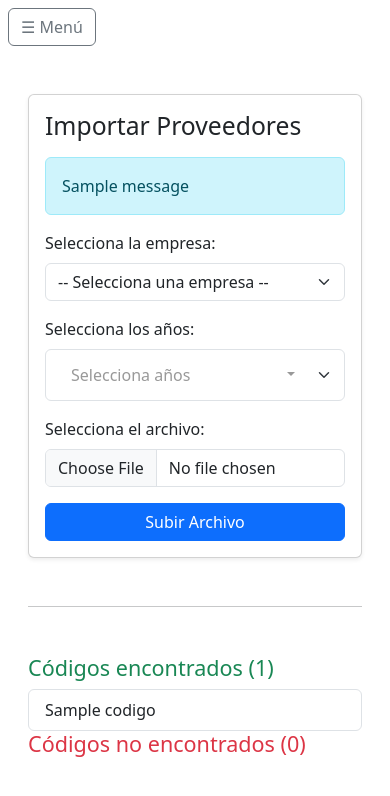
After one commit to CIAT-DAPA/ganabosques_web_admin, a Flask app: template src/templates/import_suppliers.html in a window 390 px wide. The commit adds this page. Shown: the top 796 px of the page. Run offline with Flask 3, Linux system fonts and the light colour scheme; the template is opened without the code that fills it: most values are stand-ins (such as "Sample title", 1, 10 or a date in 2020); one stand-in notice (Sample message) is shown; some libraries are stand-ins or nearby versions.

Commit message:
Add supplier import module with CSV validation, dynamic year and enterprise selectors, and responsive UI using Bootstrap

```diff
--- a/src/app.py
+++ b/src/app.py
@@ -1,7 +1,13 @@
 from flask import Flask, request, render_template, redirect, url_for, flash
 import os
 import traceback
+import csv
+from datetime import datetime
 from geoserver_import import upload_to_geoserver
+from mongoengine import connect
+from routes.home import home_bp
+from ganabosques_orm.collections.enterprise import Enterprise
+from ganabosques_orm.collections.farm import Farm
 
 app = Flask(__name__)
 app.secret_key = 'your_secret_key_here'
@@ -9,43 +15,38 @@ app.secret_key = 'your_secret_key_here'
 # Allowed file types
 ALLOWED_EXTENSIONS = {'shp', 'tif', 'tiff', 'csv', 'xls', 'xlsx'}
 UPLOAD_FOLDER = 'uploaded_files'
+CSV_FOLDER = 'uploaded_codes'
 
-# Create upload folder if it doesn't exist
-if not os.path.exists(UPLOAD_FOLDER):
-    os.makedirs(UPLOAD_FOLDER)
+# Create upload folders if they don't exist
+os.makedirs(UPLOAD_FOLDER, exist_ok=True)
+os.makedirs(CSV_FOLDER, exist_ok=True)
 
 app.config['UPLOAD_FOLDER'] = UPLOAD_FOLDER
+app.config['CSV_FOLDER'] = CSV_FOLDER
 
 # Check if the file has an allowed extension
 def allowed_file(filename):
     return '.' in filename and filename.rsplit('.', 1)[1].lower() in ALLOWED_EXTENSIONS
 
-
-@app.route('/')
-def home():
-    # Render the home page
-    return render_template('home.html', active_page='home')
-
+def extract_codigos_from_csv(file_stream):
+    reader = csv.DictReader(file_stream.read().decode('utf-8').splitlines())
+    return [row['codigo_sit'].strip() for row in reader if row['codigo_sit'].strip()]
 
 @app.route('/importar', methods=['GET', 'POST'])
 def upload_file():
     if request.method == 'POST':
-        # Retrieve file type from form
         file_type = request.form.get('file_type')
         file = request.files.get('file')
 
-        # Check if a file was selected
         if not file or file.filename == '':
             flash('No se seleccionó ningún archivo.')
             return redirect(request.url)
 
-        # Validate and save the file temporarily
         if file and allowed_file(file.filename):
             filename = file.filename
             filepath = os.path.join(app.config['UPLOAD_FOLDER'], filename)
             file.save(filepath)
 
-            # Upload file to GeoServer
             try:
                 upload_to_geoserver(filepath, file_type)
                 flash('Archivo subido correctamente al GeoServer.')
@@ -54,14 +55,41 @@ def upload_file():
                 flash(f'Error al subir a GeoServer: {e}')
 
             return redirect(url_for('upload_file'))
-
         else:
             flash('Tipo de archivo no permitido.')
             return redirect(request.url)
 
-    # Render the upload page
     return render_template('upload.html', active_page='importar')
 
+@app.route('/importar_proveedores', methods=['GET', 'POST'])
+def importar_proveedores():
+    empresas = Enterprise.objects.only('id', 'name')
+    anios = list(range(2013, datetime.now().year + 1))
+    encontrados, no_encontrados = [], []
+
+    if request.method == 'POST':
+        empresa_id = request.form.get('empresa_id')
+        anios_seleccionados = request.form.getlist('anios')
+        archivo = request.files.get('archivo')
+
+        if not empresa_id or not archivo:
+            flash("Debes seleccionar una empresa y subir un archivo CSV", 'danger')
+            return redirect(request.url)
+
+        codigos = extract_codigos_from_csv(archivo)
+        codigos_encontrados = Farm.objects(ext_id__ext_code__in=codigos).distinct('ext_id.ext_code')
+        encontrados = list(set(codigos_encontrados))
+        no_encontrados = list(set(codigos) - set(encontrados))
+
+        return render_template('import_suppliers.html', empresas=empresas, anios=anios,
+                               encontrados=encontrados, no_encontrados=no_encontrados,
+                               selected_empresa=empresa_id, selected_anios=anios_seleccionados,
+                               active_page='import_suppliers')
+
+    return render_template('import_suppliers.html', empresas=empresas, anios=anios, active_page='import_suppliers')
+
+app.register_blueprint(home_bp)
 
 if __name__ == '__main__':
+    connect(host="mongodb://localhost:27017/ganabosques")
     app.run(debug=True, host='0.0.0.0')
--- /dev/null
+++ b/src/routes/home.py
@@ -0,0 +1,6 @@
+from flask import Blueprint, render_template, redirect, request, flash
+home_bp = Blueprint('home', __name__)
+
+@home_bp.route('/')
+def home():
+    return render_template('home.html', active_page='home')
--- a/src/templates/base.html
+++ b/src/templates/base.html
@@ -4,6 +4,7 @@
     <meta charset="UTF-8">
     <title>Web Admin</title>
     <link href="https://cdn.jsdelivr.net/npm/bootstrap@5.3.2/dist/css/bootstrap.min.css" rel="stylesheet">
+    <link href="https://cdn.jsdelivr.net/npm/bootstrap-select@1.13.18/dist/css/bootstrap-select.min.css" rel="stylesheet">
     <meta name="viewport" content="width=device-width, initial-scale=1">
     <style>
         body {
@@ -31,7 +32,6 @@
             width: 100%;
             transition: padding 0.3s ease;
             color: #fff;
-
         }
 
         .nav-link :hover {
@@ -57,15 +57,12 @@
                 visibility 0.3s ease;
         }
 
-        /* Colapsar el texto al colapsar la barra lateral */
-
         .sidebar.collapsed .nav-link span {
             max-width: 0;
             opacity: 0;
             visibility: hidden;
             width: 60px;
         }
-
 
         .content {
             flex-grow: 1;
@@ -101,20 +98,21 @@
     </style>
 </head>
 <body>
-    <!-- Toggle visible solo en móviles -->
     <div class="d-md-none p-2">
         <button class="btn btn-outline-secondary" data-bs-toggle="offcanvas" data-bs-target="#mobileSidebar">☰ Menú</button>
     </div>
 
-    <!-- Sidebar para escritorio -->
     <nav id="sidebar" class="sidebar d-none d-md-block">
         <button id="toggleSidebar" class="toggle-btn">☰</button>
         <nav class="nav flex-column">
-            <a class="nav-link {% if active_page == 'home' %}active{% endif %}" href="{{ url_for('home') }}">
+            <a class="nav-link {% if active_page == 'home' %}active{% endif %}" href="{{ url_for('home.home') }}">
                 🏠 <span>Home</span>
             </a>
             <a class="nav-link {% if active_page == 'importar' %}active{% endif %}" href="{{ url_for('upload_file') }}">
                 📥 <span>Importar Archivos</span>
+            </a>
+            <a class="nav-link {% if active_page == 'import_suppliers' %}active{% endif %}" href="{{ url_for('importar_proveedores') }}">
+                🧾 <span>Importar Proveedores</span>
             </a>
             <a class="nav-link" href="#">
                 🔧 <span>Gestión Usuarios</span>
@@ -128,7 +126,6 @@
         </nav>
     </nav>
 
-    <!-- Sidebar como offcanvas para móviles -->
     <div class="offcanvas offcanvas-start" tabindex="-1" id="mobileSidebar">
         <div class="offcanvas-header bg-dark text-white">
             <h5 class="offcanvas-title">Menú</h5>
@@ -136,8 +133,9 @@
         </div>
         <div class="offcanvas-body bg-dark">
             <nav class="nav flex-column">
-                <a class="nav-link text-white {% if active_page == 'home' %}active{% endif %}" href="{{ url_for('home') }}">🏠 Home</a>
+                <a class="nav-link text-white {% if active_page == 'home' %}active{% endif %}" href="{{ url_for('home.home') }}">🏠 Home</a>
                 <a class="nav-link text-white {% if active_page == 'importar' %}active{% endif %}" href="{{ url_for('upload_file') }}">📥 Importar Archivos</a>
+                <a class="nav-link text-white {% if active_page == 'import_suppliers' %}active{% endif %}" href="{{ url_for('importar_proveedores') }}">🧾 Importar Proveedores</a>
                 <a class="nav-link text-white" href="#">🔧 Gestión Usuarios</a>
                 <a class="nav-link text-white" href="#">🗺️ Mapas y Capas</a>
                 <a class="nav-link text-white" href="#">📊 Reportes</a>
@@ -145,20 +143,28 @@
         </div>
     </div>
 
-    <!-- Contenido principal -->
     <div class="content">
         {% block content %}{% endblock %}
     </div>
 
-    <!-- Bootstrap JS para funcionalidad de offcanvas -->
+    <!-- JS dependencies (in correct order) -->
+    <script src="https://code.jquery.com/jquery-3.6.0.min.js"></script>
     <script src="https://cdn.jsdelivr.net/npm/bootstrap@5.3.2/dist/js/bootstrap.bundle.min.js"></script>
+    <script src="https://cdn.jsdelivr.net/npm/bootstrap-select@1.13.18/dist/js/bootstrap-select.min.js"></script>
+
     <script>
         const toggleBtn = document.getElementById('toggleSidebar');
         const sidebar = document.getElementById('sidebar');
-
-        // Colapsar o expandir la barra lateral
         toggleBtn?.addEventListener('click', () => {
             sidebar.classList.toggle('collapsed');
+        });
+
+        document.addEventListener('DOMContentLoaded', function () {
+            if (window.jQuery && $.fn.selectpicker) {
+                $('.selectpicker').selectpicker();
+            } else {
+                console.error('No se pudo inicializar selectpicker. Verifica jQuery y bootstrap-select.');
+            }
         });
     </script>
 </body>
--- /dev/null
+++ b/src/templates/import_suppliers.html
@@ -0,0 +1,78 @@
+{% extends 'base.html' %}
+
+{% block content %}
+<div class="container py-4">
+    <div class="card shadow-sm">
+        <div class="card-body">
+            <h2 class="mb-3">Importar Proveedores</h2>
+
+            {% with messages = get_flashed_messages() %}
+                {% if messages %}
+                    <div class="alert alert-info">
+                        {% for message in messages %}
+                            <div>{{ message }}</div>
+                        {% endfor %}
+                    </div>
+                {% endif %}
+            {% endwith %}
+
+            <form method="POST" enctype="multipart/form-data" class="row g-3">
+                <div class="col-12">
+                    <label for="empresa_id" class="form-label">Selecciona la empresa:</label>
+                    <select name="empresa_id" id="empresa_id" class="form-select" required>
+                        <option value="">-- Selecciona una empresa --</option>
+                        {% for empresa in empresas %}
+                            <option value="{{ empresa.id }}" {% if selected_empresa == empresa.id|string %}selected{% endif %}>{{ empresa.name }}</option>
+                        {% endfor %}
+                    </select>
+                </div>
+
+                <div class="col-12">
+                    <label for="anios" class="form-label">Selecciona los años:</label>
+                    <select name="anios[]" id="anios" class="form-select selectpicker w-100" multiple data-live-search="true" title="Selecciona años" required>
+                        {% for anio in anios %}
+                            <option value="{{ anio }}" {% if anio|string in selected_anios %}selected{% endif %}>{{ anio }}</option>
+                        {% endfor %}
+                    </select>
+                </div>
+
+                <div class="col-12">
+                    <label for="archivo" class="form-label">Selecciona el archivo:</label>
+                    <input type="file" name="archivo" id="archivo" class="form-control" accept=".csv" required>
+                </div>
+
+                <div class="col-12">
+                    <button type="submit" class="btn btn-primary w-100">Subir Archivo</button>
+                </div>
+            </form>
+        </div>
+    </div>
+
+    {% if encontrados or no_encontrados %}
+    <hr class="my-5">
+    <div class="row">
+        <div class="col-md-6">
+            <h4 class="text-success">Códigos encontrados ({{ encontrados|length }})</h4>
+            <ul class="list-group">
+                {% for codigo in encontrados %}
+                    <li class="list-group-item">{{ codigo }}</li>
+                {% endfor %}
+            </ul>
+        </div>
+
+        <div class="col-md-6">
+            <h4 class="text-danger">Códigos no encontrados ({{ no_encontrados|length }})</h4>
+            <ul class="list-group">
+                {% for codigo in no_encontrados %}
+                    <li class="list-group-item">{{ codigo }}</li>
+                {% endfor %}
+            </ul>
+        </div>
+    </div>
+    {% endif %}
+</div>
+
+<!-- Bootstrap Select Assets -->
+<link rel="stylesheet" href="https://cdn.jsdelivr.net/npm/bootstrap-select@1.14.0-beta3/dist/css/bootstrap-select.min.css">
+<script src="https://cdn.jsdelivr.net/npm/bootstrap-select@1.14.0-beta3/dist/js/bootstrap-select.min.js"></script>
+{% endblock %}
```
Also changed, not shown: 1 other file.
